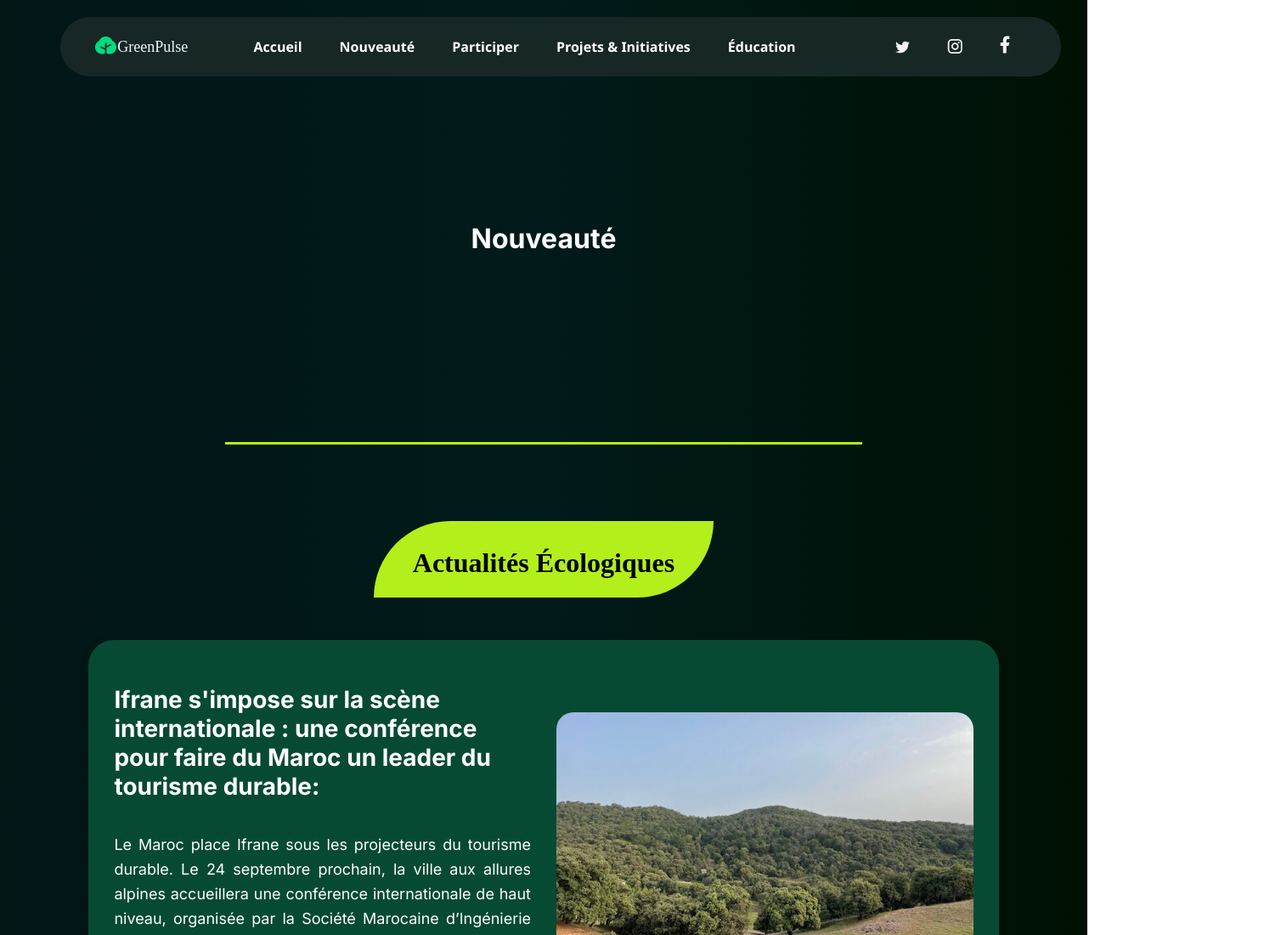
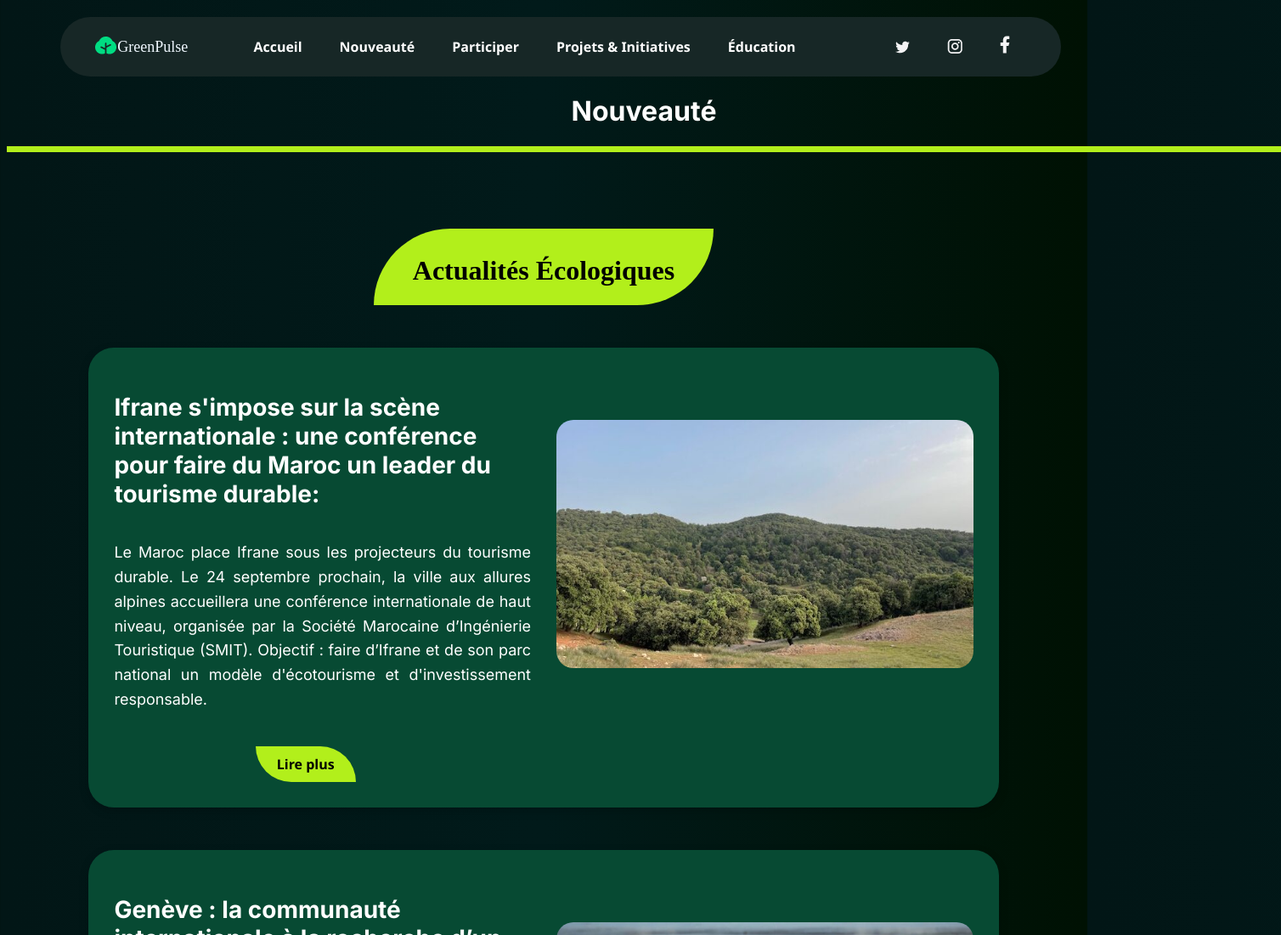
Before and after one commit to yaakoub0tair/Akhdar---La-plateforme-citoyenne-pour-une-ville-durable, a plain HTML site: page actualites.html in a window 1280 px wide. Shown: the top 1100 px of the page at 85% size, 1508 px wide, since content can reach past the window. Drawn offline with Linux system fonts and the light colour scheme.

Commit message:
Update .titre styles for border and width

```diff
--- a/css/actu.css
+++ b/css/actu.css
@@ -5,16 +5,13 @@ main{
      min-height: 100vh;
 }
 .titre{
-    border-bottom: solid #B2EF1B;
-    width: 750px;
+    border-bottom: solid #B2EF1B 7px;
+    width: 1500px;
     text-align: center;
     margin-left: auto;
     margin-right: auto;
-    min-height: 280px;
-    padding-top: 150px;
     font-family: 'Inter';
     color: white;
-
 
 }
 .tit1{
```
